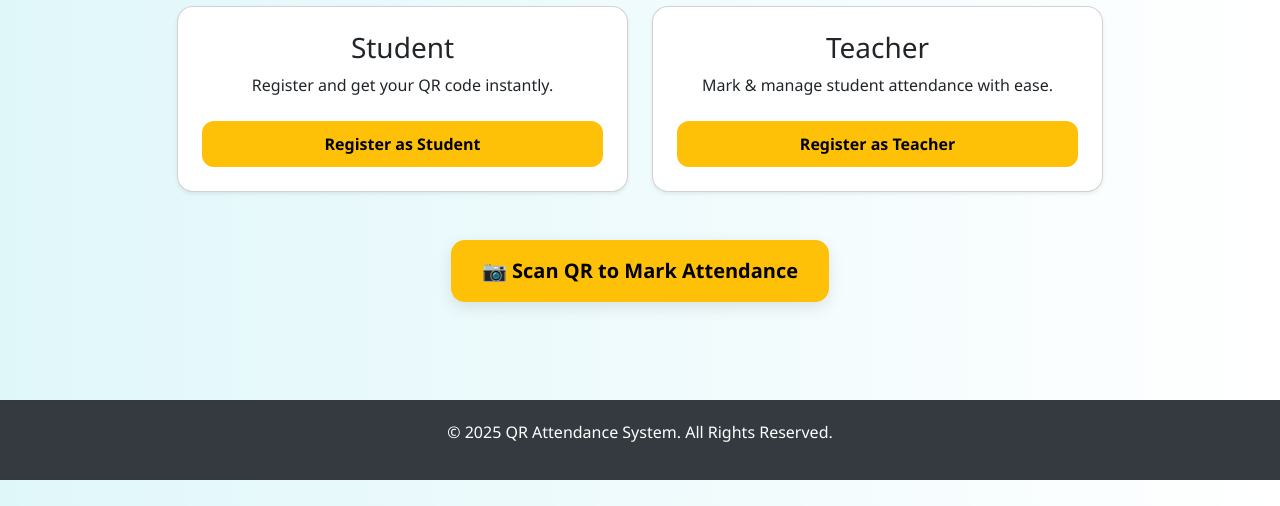
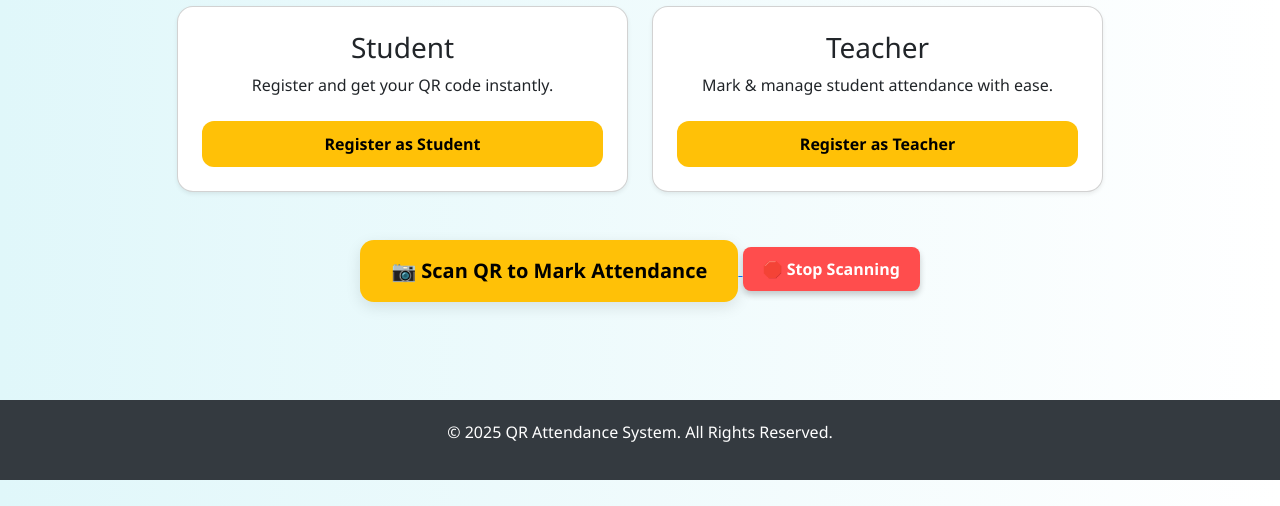
Before and after one commit to Dev-Rahul07/QR_Code_Attendance_System, a Django app: page / in a window 1280 px wide. Shown: the part 240-746 px from the top of the page. Run offline with Django 5.2, Linux system fonts and the light colour scheme.

Commit message:
stop scanning btn

```diff
--- a/attendance_app/templates/home.html
+++ b/attendance_app/templates/home.html
@@ -4,11 +4,14 @@
     <meta charset="UTF-8" />
     <meta name="viewport" content="width=device-width, initial-scale=1" />
     <title>QR Attendance System</title>
-  <link href="https://cdn.jsdelivr.net/npm/bootstrap@5.3.0/dist/css/bootstrap.min.css" rel="stylesheet" />
+    <link
+      href="https://cdn.jsdelivr.net/npm/bootstrap@5.3.0/dist/css/bootstrap.min.css"
+      rel="stylesheet"
+    />
     <style>
       body {
         background: linear-gradient(to right, #e0f7fa, #ffffff);
-      font-family: 'Segoe UI', sans-serif;
+        font-family: "Segoe UI", sans-serif;
         margin: 0;
         padding: 0;
       }
@@ -38,7 +41,7 @@
         padding: 15px 30px;
         font-size: 1.25rem;
         border-radius: 14px;
-      box-shadow: 0 5px 15px rgba(0,0,0,0.1);
+        box-shadow: 0 5px 15px rgba(0, 0, 0, 0.1);
         transition: all 0.3s ease;
       }
       .btn-scan:hover {
@@ -70,13 +73,38 @@
         animation: spin 1s linear infinite;
       }
       @keyframes spin {
-      0% { transform: rotate(0); }
-      100% { transform: rotate(360deg); }
+        0% {
+          transform: rotate(0);
+        }
+        100% {
+          transform: rotate(360deg);
+        }
+      }
+      #stopBtn {
+        background-color: #ff4d4d; /* bright red */
+        color: white; /* text color */
+        font-size: 16px;
+        font-weight: bold;
+        border: none;
+        border-radius: 8px;
+        padding: 10px 20px;
+        cursor: pointer;
+        transition: 0.3s; /* smooth hover effect */
+        box-shadow: 0 4px 6px rgba(0, 0, 0, 0.2);
+      }
+
+      #stopBtn:hover {
+        background-color: #ff1a1a; /* darker red on hover */
+        transform: scale(1.05); /* subtle zoom effect */
+      }
+
+      #stopBtn:active {
+        background-color: #e60000; /* even darker on click */
+        transform: scale(0.95);
       }
     </style>
   </head>
   <body>
-
     <!-- Loading Screen -->
     <div class="loader" id="loader">
       <span></span>
@@ -88,32 +116,74 @@
         <a class="navbar-brand d-flex align-items-center" href="#">
           <span>QR Attendance System</span>
         </a>
-      <button class="navbar-toggler" type="button" data-bs-toggle="collapse" data-bs-target="#navbarNav" aria-controls="navbarNav" aria-expanded="false" aria-label="Toggle navigation">
+        <button
+          class="navbar-toggler"
+          type="button"
+          data-bs-toggle="collapse"
+          data-bs-target="#navbarNav"
+          aria-controls="navbarNav"
+          aria-expanded="false"
+          aria-label="Toggle navigation"
+        >
           <span class="navbar-toggler-icon"></span>
         </button>
 
         <div class="collapse navbar-collapse" id="navbarNav">
           <ul class="navbar-nav ms-auto">
-          <li class="nav-item"><a class="nav-link active" href="#">Home</a></li>
+            <li class="nav-item">
+              <a class="nav-link active" href="#">Home</a>
+            </li>
             <li class="nav-item dropdown">
-            <a class="nav-link dropdown-toggle" href="#" id="registerDropdown" role="button" data-bs-toggle="dropdown" aria-expanded="false">
+              <a
+                class="nav-link dropdown-toggle"
+                href="#"
+                id="registerDropdown"
+                role="button"
+                data-bs-toggle="dropdown"
+                aria-expanded="false"
+              >
                 Register
               </a>
               <ul class="dropdown-menu" aria-labelledby="registerDropdown">
-              <li><a class="dropdown-item" href="student-register/">Register as Student</a></li>
-              <li><a class="dropdown-item" href="teacher-register/">Register as Teacher</a></li>
+                <li>
+                  <a class="dropdown-item" href="student-register/"
+                    >Register as Student</a
+                  >
+                </li>
+                <li>
+                  <a class="dropdown-item" href="teacher-register/"
+                    >Register as Teacher</a
+                  >
+                </li>
               </ul>
             </li>
             <li class="nav-item dropdown">
-            <a class="nav-link dropdown-toggle" href="#" id="loginDropdown" role="button" data-bs-toggle="dropdown" aria-expanded="false">
+              <a
+                class="nav-link dropdown-toggle"
+                href="#"
+                id="loginDropdown"
+                role="button"
+                data-bs-toggle="dropdown"
+                aria-expanded="false"
+              >
                 Login
               </a>
               <ul class="dropdown-menu" aria-labelledby="loginDropdown">
-              <li><a class="dropdown-item" href="student-login/">Login as Student</a></li>
-              <li><a class="dropdown-item" href="teacher-login/">Login as Teacher</a></li>
+                <li>
+                  <a class="dropdown-item" href="student-login/"
+                    >Login as Student</a
+                  >
+                </li>
+                <li>
+                  <a class="dropdown-item" href="teacher-login/"
+                    >Login as Teacher</a
+                  >
+                </li>
               </ul>
             </li>
-          <li class="nav-item"><a class="nav-link" href="contact/">Contact</a></li>
+            <li class="nav-item">
+              <a class="nav-link" href="contact/">Contact</a>
+            </li>
           </ul>
         </div>
       </div>
@@ -129,14 +199,18 @@
           <div class="card p-4 shadow-sm">
             <h3>Student</h3>
             <p>Register and get your QR code instantly.</p>
-          <a href="student-register/" class="btn btn-custom mt-2">Register as Student</a>
+            <a href="student-register/" class="btn btn-custom mt-2"
+              >Register as Student</a
+            >
           </div>
         </div>
         <div class="col-md-5">
           <div class="card p-4 shadow-sm">
             <h3>Teacher</h3>
             <p>Mark & manage student attendance with ease.</p>
-          <a href="teacher-register/" class="btn btn-custom mt-2">Register as Teacher</a>
+            <a href="teacher-register/" class="btn btn-custom mt-2"
+              >Register as Teacher</a
+            >
           </div>
         </div>
       </div>
@@ -146,6 +220,7 @@
         <a href="qr-scan/">
           <button class="btn btn-scan">📷 Scan QR to Mark Attendance</button>
         </a>
+        <button id="stopBtn">🛑 Stop Scanning</button>
       </div>
     </div>
 
@@ -161,8 +236,15 @@
 
     <!-- Loader Script -->
     <script>
-    window.addEventListener('load', () => {
-      document.getElementById('loader').style.display = 'none';
+      window.addEventListener("load", () => {
+        document.getElementById("loader").style.display = "none";
+      });
+    </script>
+    <script>
+      document.getElementById("stopBtn").addEventListener("click", () => {
+        fetch("/stop-scan/")
+          .then((res) => res.json())
+          .then((data) => alert("Scanning stopped!"));
       });
     </script>
   </body>
--- a/attendance_app/urls.py
+++ b/attendance_app/urls.py
@@ -1,16 +1,16 @@
-from django.contrib import admin
 from django.urls import path
 from . import views
 
 urlpatterns = [
     path('', views.home, name='home'),
+    path('contact/', views.contact_page, name='contact_page'),
     path('student-register/', views.student_register, name='student_register'),
     path('teacher-register/', views.teacher_register, name='teacher_register'),
     path('success/', views.success_page, name='success_page'),
     path('teacher-login/', views.teacher_login, name='teacher_login'),
-    path('dashboard/', views.teacher_dashboard, name='teacher_dashboard'),
     path('student-login/', views.student_login, name='student_login'),
-    path('qr-scan/', views.qr_scan_page, name='qr_scan_page'),  # Only one here
-    path('export/', views.export_attendance, name='export_attendance'),
-    path('contact/', views.contact_page, name='contact_page'),
+    path('teacher-dashboard/', views.teacher_dashboard, name='teacher_dashboard'),
+    path('qr-scan/', views.qr_scan_page, name='qr_scan_page'),
+    path('stop-scan/', views.stop_scan, name='stop_scan'),
+    path('export-attendance/', views.export_attendance, name='export_attendance'),
 ]
--- a/attendance_app/views.py
+++ b/attendance_app/views.py
@@ -99,51 +99,82 @@ def student_login(request):
     return render(request, 'student_login.html')
 
 
+from django.http import JsonResponse
+
+scanning_active = True
+
 def qr_scan_page(request):
     today = datetime.date.today()
     all_students = Student.objects.all()
 
-    # Mark absent if not already marked
+    # Mark all absent (only if not already marked)
     for s in all_students:
         if not AttendanceRecord.objects.filter(student=s, date=today).exists():
             AttendanceRecord.objects.create(student=s, status='Absent', date=today)
 
+    # Open camera
     cap = cv2.VideoCapture(0)
     detector = cv2.QRCodeDetector()
+
+    message = "No QR detected!"
 
     while True:
         success, img = cap.read()
         if not success:
             continue
 
+        # Detect QR code
         data, bbox, _ = detector.detectAndDecode(img)
+
         if data:
-            roll_no = data.split('_')[0]  # get only roll_no before '_'
+            roll_no = data.split('_')[0]  # Extract roll number
             students = Student.objects.filter(roll_no=roll_no)
             if students.exists():
                 student = students.first()
+
+                # Mark present
                 AttendanceRecord.objects.update_or_create(
                     student=student,
                     date=today,
                     defaults={'status': 'Present'}
                 )
+
+                # Increment attendance count
                 student.attendance_count += 1
                 student.save()
-                message = f"Attendance marked for {student.name} (Roll No: {student.roll_no})"
+
+                message = f"✅ Attendance marked for {student.name} (Roll No: {student.roll_no})"
             else:
-                message = "Student not found!"
+                message = "⚠️ Student not found!"
 
-            cap.release()
-            cv2.destroyAllWindows()
-            return render(request, 'attendance_marked.html', {'message': message})
+            # Show message for 2 seconds before closing
+            cv2.putText(img, "Scan Successful!", (50, 50),
+                        cv2.FONT_HERSHEY_SIMPLEX, 1, (0, 255, 0), 3)
+            cv2.imshow("QR Scanner", img)
+            cv2.waitKey(1500)  # 1.5 second delay
+            break  # Stop scanning after first scan
 
+        # Display camera feed
         cv2.imshow("QR Scanner", img)
+
+        # Optional manual stop (press 'q')
         if cv2.waitKey(1) == ord('q'):
+            message = "❌ Scan Cancelled"
             break
 
+    # Cleanup
     cap.release()
     cv2.destroyAllWindows()
-    return render(request, 'attendance_marked.html', {'message': "QR Scan Cancelled"})
+
+    return render(request, 'attendance_marked.html', {'message': message})
+
+
+def stop_scan(request):
+    global scanning_active
+    scanning_active = False
+    return JsonResponse({'status': 'stopped'})
+
+
 
 from django.shortcuts import render
 from .models import Student, AttendanceRecord
```
Also changed, not shown: db.sqlite3. Lines whose indentation alone changed are shown as unchanged.
